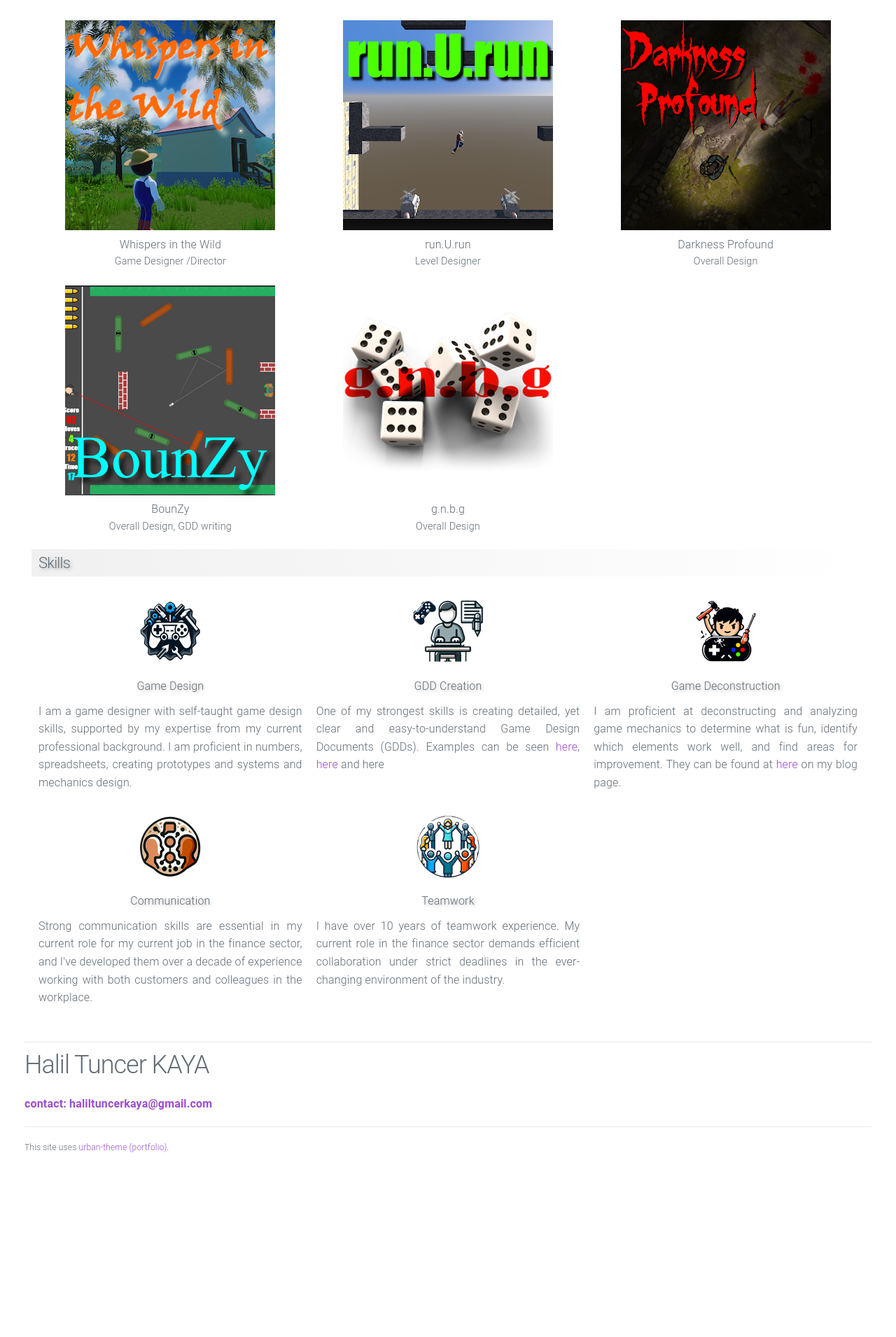
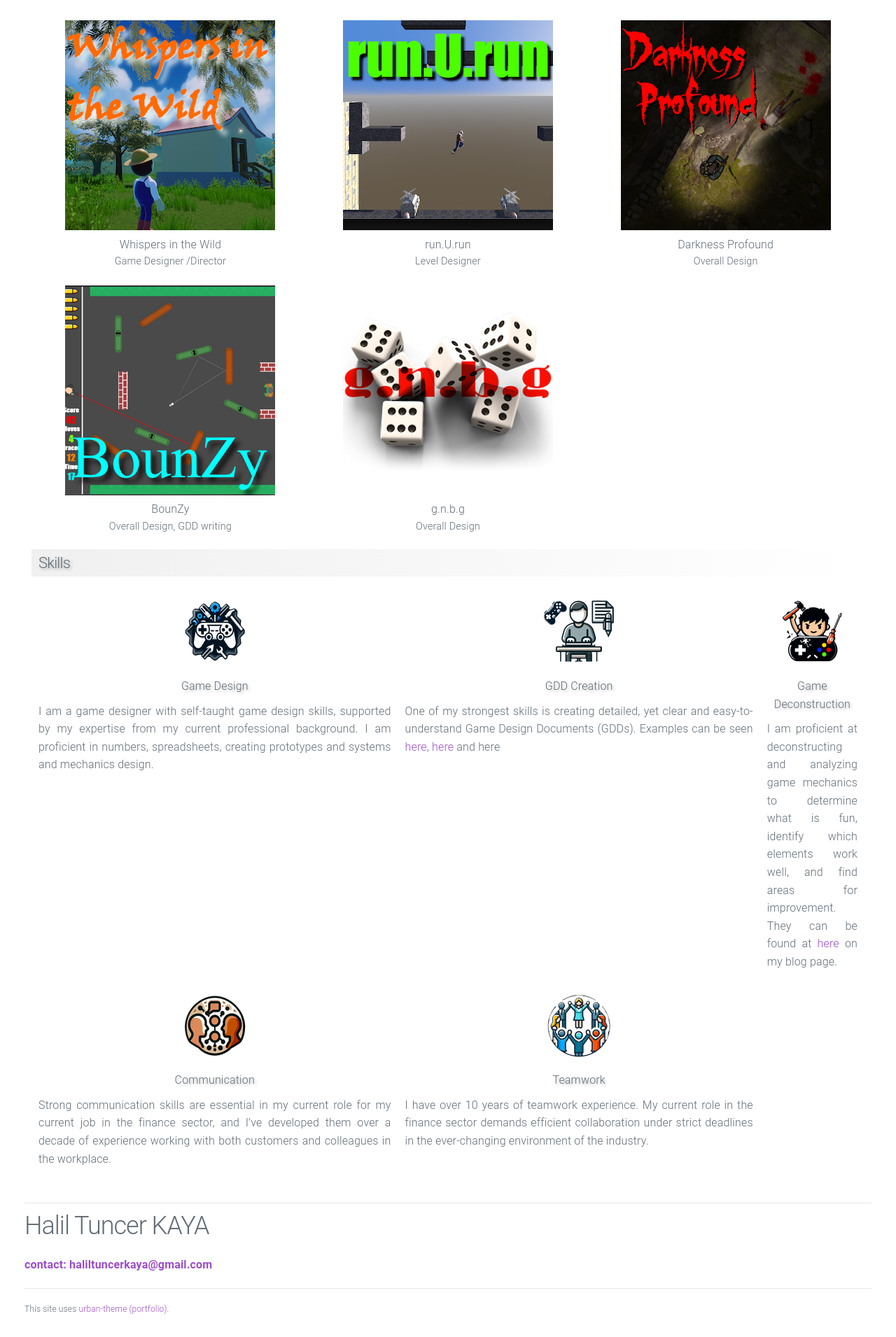
Before and after one commit to htramu/htk.github.io, a Jekyll site: the page built from index.html, in a window 1280 px wide. Shown: the part 1076-2987 px from the top of the page at 70% size. Built offline with Jekyll 4.4.1, drawn with Linux system fonts in a browser that asks for light colours; before the commit the page ends 2757 px from its top, so only the background shows below that.

Commit message:
Update home.html

```diff
--- a/_layouts/home.html
+++ b/_layouts/home.html
@@ -159,12 +159,12 @@
 							</td>
 						</tr>
 						<tr>
-							<td style="width: 33.33%; padding: 10px; text-align: center; vertical-align: top; border-bottom: none;">
+							<td style="width: 50%; padding: 10px; text-align: center; vertical-align: top; border-bottom: none;">
 								<img src="/assets/skills_communication.png" alt="Communication">
 								<div class="text-shadow-shade"  style="padding: 10px 10px;">Communication</div>
 								<div><p>Strong communication skills are essential in my current role for my current job in the finance sector, and I've developed them over a decade of experience working with both customers and colleagues in the workplace.</p></div>
 							</td>
-							<td style="width: 33.33%; padding: 10px; text-align: center; vertical-align: top; border-bottom: none;">
+							<td style="width: 50%; padding: 10px; text-align: center; vertical-align: top; border-bottom: none;">
 								<img src="/assets/skills_teamwork.png" alt="Teamwork">
 								<div class="text-shadow-shade"  style="padding: 10px 10px;">Teamwork</div>
 								<div><p>I have over 10 years of teamwork experience. My current role in the finance sector demands efficient collaboration under strict deadlines in the ever-changing environment of the industry.</p></div>
```
